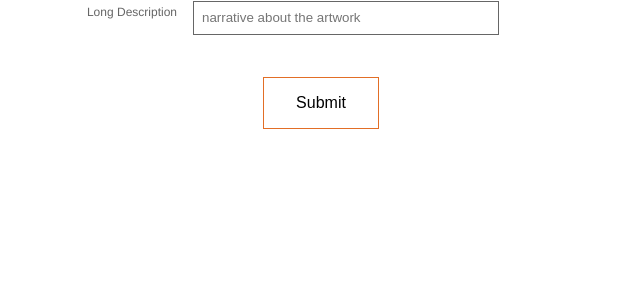
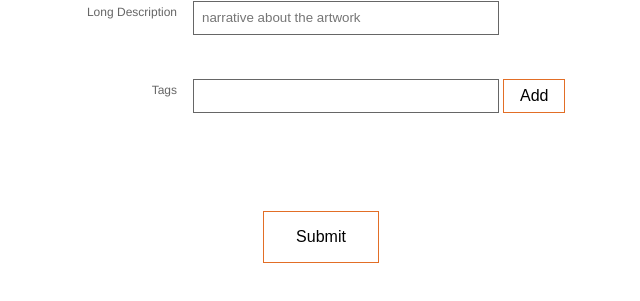
Before and after one commit to MichelLosier/illustration-gallery, a React (Create React App) app: page /manage in a window 1280 px wide. Shown: the part 889-1190 px from the top of the page, without its empty margins (319-959 px from the left). Before the commit the page ends 1086 px from the top, so only its background shows below. Built offline with nearby package versions, Linux system fonts and the light colour scheme.

Commit message:
added collection field component

```diff
--- a/src/App.css
+++ b/src/App.css
@@ -53,6 +53,42 @@ ul.link-list-x {
 
 div.main-nav ul.link-list-x {
 
+}
+
+ul.flex-list-x {
+	padding: 1em;
+	margin: 0;
+	display:flex;
+	flex-flow: row wrap;
+	justify-content: center;
+	align-items: center;
+}
+
+ul.flex-list-x li {
+	display: inline-block
+}
+
+ul.tags li {
+	margin: 0 1rem;
+	padding: 1rem 0;
+	color: white;
+	background-color: #e26e26;
+	border-radius: .3rem;
+}
+
+ul.tags li > div {
+	font-weight: normal;
+	display: inline-block;
+	margin: 0 1rem;
+}
+
+div.delete {
+	font-weight:normal;
+	width: 1rem;
+	border-radius: 50%;
+	border: 2px solid white;
+	height: 1rem;
+	cursor:pointer;
 }
 
 
@@ -162,6 +198,11 @@ form {
 	margin-right: 1rem;
 	justify-content: center;
 }
+.form-group input[type='button']{
+	margin: 0 .25rem;
+	padding: 1rem;
+	line-height:0;
+}
 label, input {
 	display:inline-block;
 }
--- a/src/components/forms/artwork-form.component.js
+++ b/src/components/forms/artwork-form.component.js
@@ -2,7 +2,8 @@ import React from 'react';
 import PropTypes from 'prop-types';
 
 import Field from './field.component';
-import ArtworkService from '../../services/artwork.service'
+import CollectionField from './collection-field.component';
+import ArtworkService from '../../services/artwork.service';
 import ImageForm from './image-form.component';
 
 const Artwork$ = new ArtworkService();
@@ -109,6 +110,24 @@ class ArtworkForm extends React.Component {
         this.setState({selectedImage: image});
     }
 
+    handleCollectionChange = ({name, value, action}) => {
+        this.setState((prevState) => {
+            console.log(`${name}, ${action}, ${value}`)
+            const newState = Object.assign({}, prevState);
+            const collection = prevState.collections[name]
+            if (action == 'ADD' && collection.indexOf(value) < 0){
+               newState.collections[name] = [
+                    ...collection, value
+                ]
+            } else if ( action == 'DELETE') {
+                newState.collections[name] = collection.filter((item)=>{
+                    return item !== value
+                })
+            }
+            return newState;
+        })
+    }
+
     validate = () => {
         const artwork = this.state.fields;
         const fieldErrors = this.state.fieldErrors;
@@ -154,6 +173,16 @@ class ArtworkForm extends React.Component {
                         />
                     </div>
                     <div className="padded-group">
+                        <CollectionField
+                            collection={this.state.collections.tags}
+                            placeHolder='add new tag'
+                            name='tags'
+                            validate={null}
+                            onChange={this.handleCollectionChange}
+                            label='Tags'
+                        />
+                    </div>
+                    <div className="padded-group">
                         <input type='submit' value="Submit" disabled={this.validate()} />
                     </div>
                 </form>
--- a/src/components/forms/collection-field.component.js
+++ b/src/components/forms/collection-field.component.js
@@ -5,19 +5,66 @@ import Field from './field.component';
 class CollectionField extends React.Component {
     constructor(props){
         super(props)
-
+        this.state = {
+            field: ''
+        }
     }
     static propTypes = {
         collection: PropTypes.array,
-        onChange: PropTypes.array,
         placeholder: PropTypes.string,
         name: PropTypes.string.isRequired,
-        value: PropTypes.string,
         validate: PropTypes.func,
         onChange: PropTypes.func.isRequired,
         label: PropTypes.string
     }
 
+    handleCollectionChange = (action) => {
+        return (evt) => {
+            this.props.onChange({
+                name: this.props.name,
+                value: (action == 'ADD')? this.state.field : evt.target.dataset.value,
+                action: action
+            });
+            if (action == 'ADD'){
+                this.setState({
+                    field: ''
+                })
+            }
+        }
+    }
+
+    onFieldChange = ({name, value, error}) => {
+        this.setState({
+            field: value
+        })
+    }
+
+    collectionList = () => {
+        const items = this.props.collection.map((item) => {
+            return(
+                <li
+                    key={item}
+                    className="tags"
+                >
+                    <div>
+                        {item}
+                    </div>
+                    <div
+                        onClick={this.handleCollectionChange('DELETE')}
+                        data-value={item}
+                        className="delete"
+                    >
+                        x
+                    </div>
+                </li>
+            )
+        })
+        return(
+            <ul className="flex-list-x tags">
+                {items}
+            </ul>
+        )
+    }
     render(){
         return(
             <div>
@@ -25,18 +72,23 @@ class CollectionField extends React.Component {
                     placeholder={this.props.placeholder}
                     name={this.props.name}
                     label={this.props.label}
-                    value={this.props.value}
-                    onChange={this.props.onChange}
+                    value={this.state.field}
+                    onChange={this.onFieldChange}
                     validate={false}
-                />
-                <div className="padded-group">
+                >
                     <input
                         type='button'
                         value='Add'
-                        onClick={}
+                        onClick={this.handleCollectionChange('ADD')}
                     />
+                </Field>
+
+                <div className="padded-group">
+                    {this.collectionList()}
                 </div>
             </div>
         )
     }
 }
+
+export default CollectionField
--- a/src/components/forms/field.component.js
+++ b/src/components/forms/field.component.js
@@ -48,6 +48,7 @@ class Field extends React.Component {
                     value={this.state.value}
                     onChange={this.onChange}
                 />
+                {this.props.children}
                  <span style={{ color: 'red' }}>{ this.state.error }</span>
             </div>
         );
--- a/src/components/forms/image-form.component.js
+++ b/src/components/forms/image-form.component.js
@@ -24,7 +24,13 @@ class ImageForm extends React.Component {
     }
 
     componentWillReceiveProps(nextProps){
-
+        const p = this.props;
+        const image = p.images[p.selectedImage];
+        if (!image.url.length > 0 ){
+            this.setState({
+                showFields: true
+            });
+        }
     }
 
     handleEditClick = () => {
```
